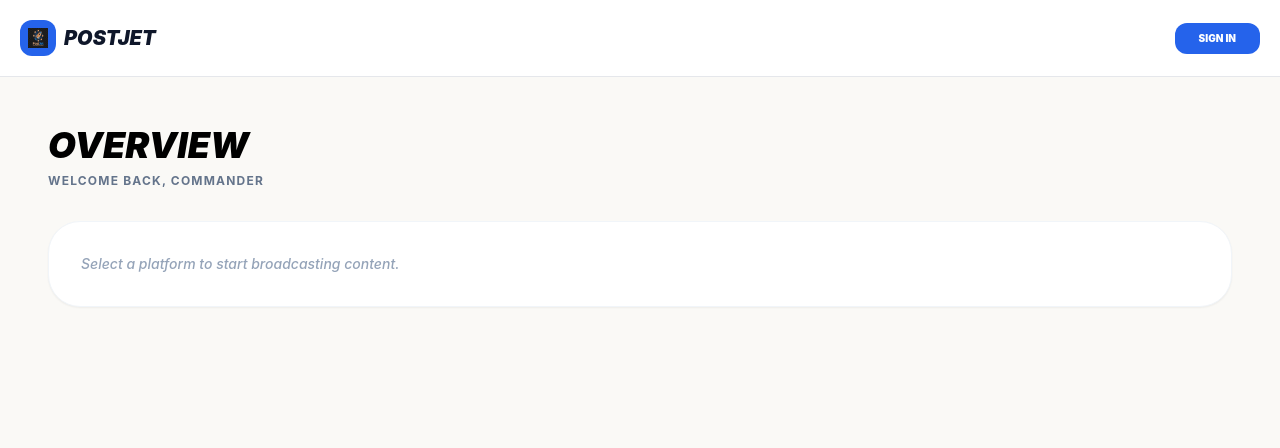
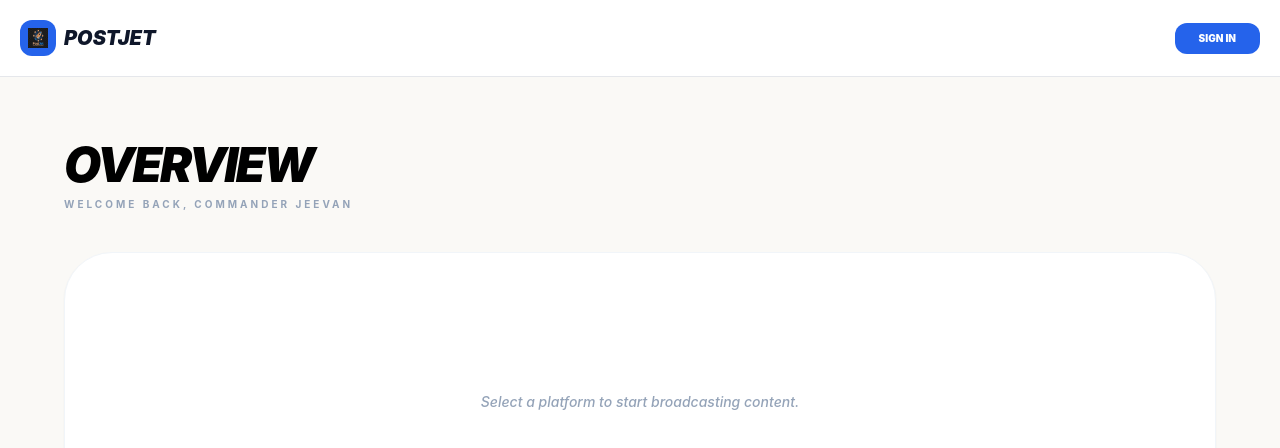
Before and after one commit to jeeva-post/postjet, a Next.js app: page /dashboard in a window 1280 px wide. Shown: the top 448 px of the page. Built offline with nearby package versions, Linux system fonts and the light colour scheme; no server answers.

Commit message:
fixed: dashboard path import error and milky white UI

```diff
--- a/src/app/dashboard/accounts/page.tsx
+++ b/src/app/dashboard/accounts/page.tsx
@@ -1,8 +1,6 @@
 "use client";
 import React, { useState, useEffect } from "react";
 import { CheckCircle2, Zap, RefreshCcw, Lock } from "lucide-react";
-
-// కచ్చితంగా ఈ పాత్ చెక్ చెయ్యి జీవన్. ఒకవేళ ఎర్రర్ వస్తే '../../../actions/account-actions' అని మార్చు.
 import { getUserAccounts } from "../../actions/account-actions";
 
 const LOGOS = {
@@ -30,7 +28,7 @@ export default function AccountsPage() {
     try {
       const data = await getUserAccounts();
       setAccounts(data || []);
-    } catch (e) { console.error("Sync Error:", e); }
+    } catch (e) { console.error("Error fetching accounts", e); }
     setTimeout(() => setSyncing(false), 800);
   };
 
@@ -41,11 +39,11 @@ export default function AccountsPage() {
       <header className="mb-12 flex justify-between items-center border-b border-slate-200 pb-8">
         <div>
           <h2 className="text-4xl font-black tracking-tighter text-black uppercase italic">Mission Control</h2>
-          <p className="text-slate-400 text-[10px] font-bold uppercase tracking-[0.3em] mt-1">Official Connections</p>
+          <p className="text-slate-400 text-[10px] font-bold uppercase tracking-[0.3em] mt-1">Official Integrations</p>
         </div>
         <button onClick={load} className="flex items-center gap-3 bg-white border border-slate-200 px-6 py-3 rounded-2xl font-bold text-[10px] uppercase shadow-sm active:scale-95 transition-all">
           <RefreshCcw size={14} className={`text-blue-600 ${syncing ? "animate-spin" : ""}`} />
-          {syncing ? "Updating..." : "Sync Status"}
+          {syncing ? "Syncing Universe..." : "Refresh Assets"}
         </button>
       </header>
 
@@ -63,7 +61,7 @@ export default function AccountsPage() {
               <div className="flex justify-between items-end">
                 <div>
                   <h4 className="text-2xl font-black text-black tracking-tight">{p.id}</h4>
-                  <p className="text-[10px] text-slate-400 font-bold uppercase tracking-widest mt-1">{p.active ? 'API Linked' : 'In Development'}</p>
+                  <p className="text-[10px] text-slate-400 font-bold uppercase tracking-widest mt-1">{p.active ? 'Ready for Broadcast' : 'Launching Soon'}</p>
                 </div>
                 {p.active ? (
                   <button onClick={() => window.location.href = `/api/auth/social/${p.key}`} className={`p-5 rounded-2xl transition-all ${isConnected ? 'bg-slate-50 text-slate-300' : 'bg-blue-600 text-white shadow-lg shadow-blue-100 hover:scale-105'}`}>
--- a/src/app/dashboard/page.tsx
+++ b/src/app/dashboard/page.tsx
@@ -1,17 +1,20 @@
 "use client";
 import React from "react";
-// నీ ఫైల్ స్ట్రక్చర్ ప్రకారం ఇక్కడ పాత్ సరిగ్గా చూడు
+// ఇక్కడ కేవలం ఒకటే '../' ఉండాలి, ఎందుకంటే dashboard ఫోల్డర్ app లోనే ఉంది
 import { getUserAccounts } from "../actions/account-actions";
 
 export default function DashboardPage() {
   return (
-    <div className="min-h-screen bg-[#FAF9F6] p-12">
-      <header className="mb-8">
-        <h1 className="text-4xl font-black text-black italic uppercase">Overview</h1>
-        <p className="text-slate-500 font-bold text-xs mt-2 uppercase tracking-widest">Welcome back, Commander</p>
+    <div className="min-h-screen bg-[#FAF9F6] p-8 md:p-16">
+      <header className="mb-10">
+        <h1 className="text-5xl font-black text-black italic uppercase tracking-tighter">Overview</h1>
+        <p className="text-slate-400 font-bold text-[10px] mt-2 uppercase tracking-[0.3em]">Welcome back, Commander Jeevan</p>
       </header>
-      <div className="bg-white border border-slate-100 p-8 rounded-[2rem] shadow-sm">
-        <p className="text-slate-400 text-sm italic font-medium">Select a platform to start broadcasting content.</p>
+
+      <div className="bg-white border border-slate-100 p-12 rounded-[3rem] shadow-sm flex items-center justify-center min-h-[300px]">
+        <p className="text-slate-400 text-sm font-medium italic">
+          Select a platform to start broadcasting content.
+        </p>
       </div>
     </div>
   );
```
